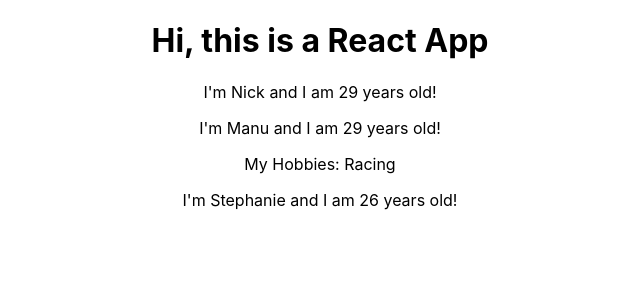
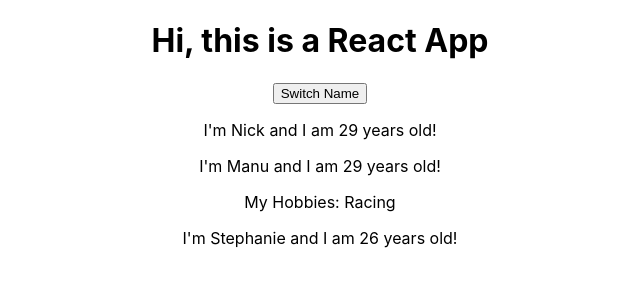
Before and after one commit to nickoralias/react-complete-guide, a React (Create React App) app: page / in a window 1280 px wide. Shown: the top 300 px of the page, without its empty margins (320-960 px from the left). Built offline with nearby package versions, Linux system fonts and the light colour scheme.

Commit message:
Use hooks

```diff
--- a/src/App.js
+++ b/src/App.js
@@ -1,26 +1,43 @@
-import React, { Component } from 'react';
-import './App.css';
-import Person from './Person/Person'
+import React, { useState } from "react";
+import "./App.css";
+import Person from "./Person/Person";
 
-class App extends Component {
-  state = {
+const App = props => {
+  const [ peopleState, setPeopleState ] = useState({
     people: [
-      { name: 'Nick', age: 29 },
-      { name: 'Manu', age: 29 },
-      { name: 'Stephanie', age: 26 }
+      { name: "Nick", age: 29 },
+      { name: "Manu", age: 29 },
+      { name: "Stephanie", age: 26 },
     ]
-  }
+  });
 
-  render() {
-    return (
-      <div className="App">
-        <h1>Hi, this is a React App</h1>
-        <Person name={this.state.people[0].name} age={this.state.people[0].age}/>
-        <Person name={this.state.people[1].name} age={this.state.people[1].age}>My Hobbies: Racing</Person>
-        <Person name={this.state.people[2].name} age={this.state.people[2].age}/>
-      </div>
-    );
-  }
-}
+  const [otherState, setOtherState] = useState('some other value');
+
+  console.log(peopleState, otherState);
+
+  const switchNameHandler = () => {
+    // console.log('Was clicked!');
+    // DON'T DO THIS: this.state.people[0].name = 'Nicholas';
+    setPeopleState({
+      people: [
+        { name: "Nicholas", age: 29 },
+        { name: "Manu", age: 29 },
+        { name: "Stephanie", age: 27 },
+      ]
+    });
+  };
+
+  return (
+    <div className="App">
+      <h1>Hi, this is a React App</h1>
+      <button onClick={switchNameHandler}>Switch Name</button>
+      <Person name={peopleState.people[0].name} age={peopleState.people[0].age} />
+      <Person name={peopleState.people[1].name} age={peopleState.people[1].age}>
+        My Hobbies: Racing
+      </Person>
+      <Person name={peopleState.people[2].name} age={peopleState.people[2].age} />
+    </div>
+  );
+};
 
 export default App;
```
